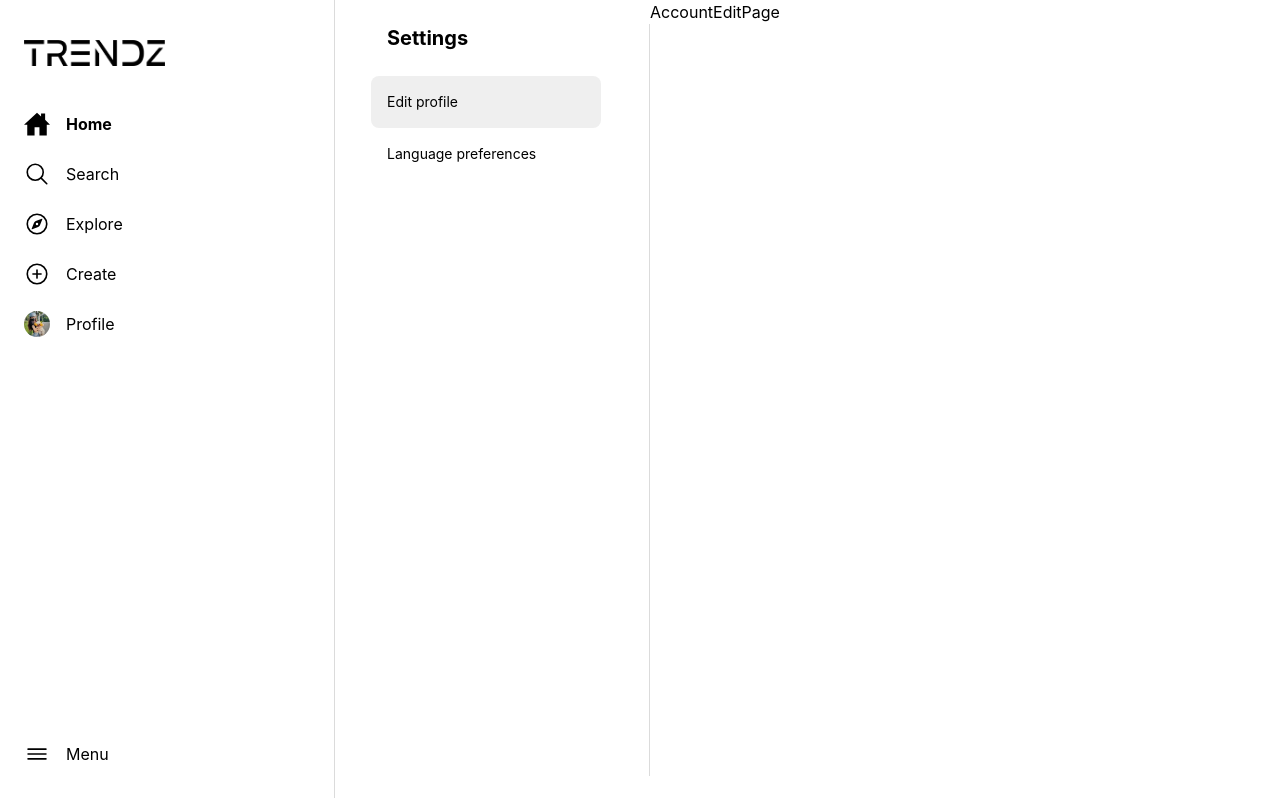
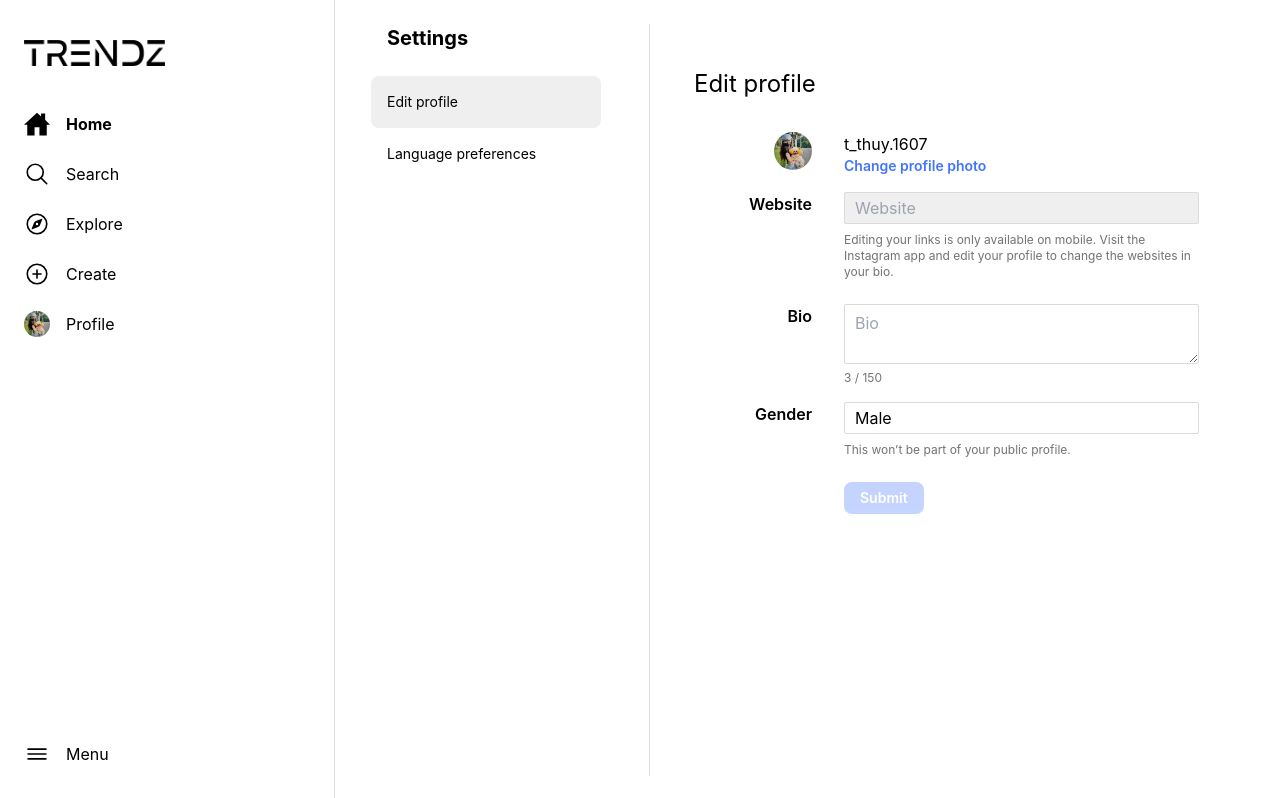
Before and after one commit to hpcao299/trendz_ui, a Next.js app: page /accounts/edit in a window 1280 px wide. Built offline with nearby package versions, Linux system fonts and the light colour scheme.

Commit message:
account edit page ui

```diff
--- a/src/app/(settings)/accounts/edit/page.tsx
+++ b/src/app/(settings)/accounts/edit/page.tsx
@@ -1,7 +1,111 @@
+import Image from 'next/image';
 import React from 'react';
 
 const AccountEditPage = () => {
-    return <div>AccountEditPage</div>;
+    return (
+        <div className="py-9">
+            <div className="mt-8 mb-6 text-2xl ml-11">Edit profile</div>
+            <div className="mt-8">
+                <div className="ml-[194px] relative">
+                    <Image
+                        src="/example_profile.jpeg"
+                        alt="Change profile photo"
+                        width={38}
+                        height={38}
+                        className="w-[38px] h-[38px] rounded-full absolute right-[calc(100%+32px)]"
+                    />
+                    <span className="block text-base">t_thuy.1607</span>
+                    <div
+                        role="button"
+                        className="text-sm font-semibold hover:text-black text-primary"
+                    >
+                        Change profile photo
+                    </div>
+                </div>
+                <form action="" className="my-4">
+                    <div className="flex mb-4">
+                        <aside className="px-8 flex-[0_0_194px] text-right">
+                            <label htmlFor="website" className="text-base font-semibold">
+                                Website
+                            </label>
+                        </aside>
+                        <div className="flex-1 pr-[60px]">
+                            <div className="max-w-[355px]">
+                                <input
+                                    name="website"
+                                    id="website"
+                                    disabled
+                                    type="text"
+                                    placeholder="Website"
+                                    className="border border-solid px-2.5 h-8 text-base border-btnHover rounded-sm w-full"
+                                />
+                                <div className="my-2 text-xs text-secondaryText">
+                                    Editing your links is only available on mobile. Visit the
+                                    Instagram app and edit your profile to change the websites in
+                                    your bio.
+                                </div>
+                            </div>
+                        </div>
+                    </div>
+                    <div className="flex mb-4">
+                        <aside className="px-8 flex-[0_0_194px] text-right">
+                            <label htmlFor="bio" className="text-base font-semibold">
+                                Bio
+                            </label>
+                        </aside>
+                        <div className="flex-1 pr-[60px]">
+                            <div className="max-w-[355px]">
+                                <textarea
+                                    name="bio"
+                                    id="bio"
+                                    placeholder="Bio"
+                                    className="border border-solid px-2.5 py-1.5 h-8 text-base border-btnHover rounded-sm w-full min-h-[60px]"
+                                ></textarea>
+                                <div className="text-xs text-secondaryText">3 / 150</div>
+                            </div>
+                        </div>
+                    </div>
+                    <div className="flex mb-4">
+                        <aside className="px-8 flex-[0_0_194px] text-right">
+                            <label htmlFor="gender" className="text-base font-semibold">
+                                Gender
+                            </label>
+                        </aside>
+                        <div className="flex-1 pr-[60px]">
+                            <div className="max-w-[355px]">
+                                <button className="w-full hover:opacity-50" type="button">
+                                    <input
+                                        name="gender"
+                                        id="gender"
+                                        value="Male"
+                                        className="border border-solid px-2.5 py-1.5 h-8 text-base border-btnHover rounded-sm w-full outline-none select-none"
+                                        readOnly
+                                    />
+                                </button>
+                                <div className="my-2 text-xs text-secondaryText">
+                                    This won’t be part of your public profile.
+                                </div>
+                            </div>
+                        </div>
+                    </div>
+                    <div className="flex mt-4">
+                        <aside className="px-8 flex-[0_0_194px]"></aside>
+                        <div className="flex-1 pr-[60px]">
+                            <div className="max-w-[355px]">
+                                <button
+                                    disabled
+                                    type="submit"
+                                    className="h-8 px-4 text-sm font-semibold text-white rounded-lg bg-primary hover:opacity-80"
+                                >
+                                    Submit
+                                </button>
+                            </div>
+                        </div>
+                    </div>
+                </form>
+            </div>
+        </div>
+    );
 };
 
 export default AccountEditPage;
--- a/src/app/globals.css
+++ b/src/app/globals.css
@@ -47,3 +47,11 @@ body {
 .paging-item button {
     @apply !fill-white;
 }
+
+input:disabled {
+    @apply cursor-not-allowed bg-btnBackground border-separator text-secondaryText;
+}
+
+button:disabled {
+    @apply pointer-events-none opacity-30;
+}
--- a/src/layouts/Sidebar/Menu/Menu.tsx
+++ b/src/layouts/Sidebar/Menu/Menu.tsx
@@ -62,7 +62,7 @@ const Menu: React.FC = () => {
                         ref={modalRef}
                         className="absolute left-0 z-10 p-2 bg-white bottom-full filter-menu rounded-2xl w-menu"
                     >
-                        <Link href={config.routes.settings}>
+                        <Link href={config.routes.accountEdit}>
                             <div className="flex items-center p-4 text-sm transition-opacity duration-100 rounded-lg hover:bg-lightHover ease-hover">
                                 <IoSettingsOutline className="w-5 h-5" />
                                 <span className="ml-3">Settings</span>
```
